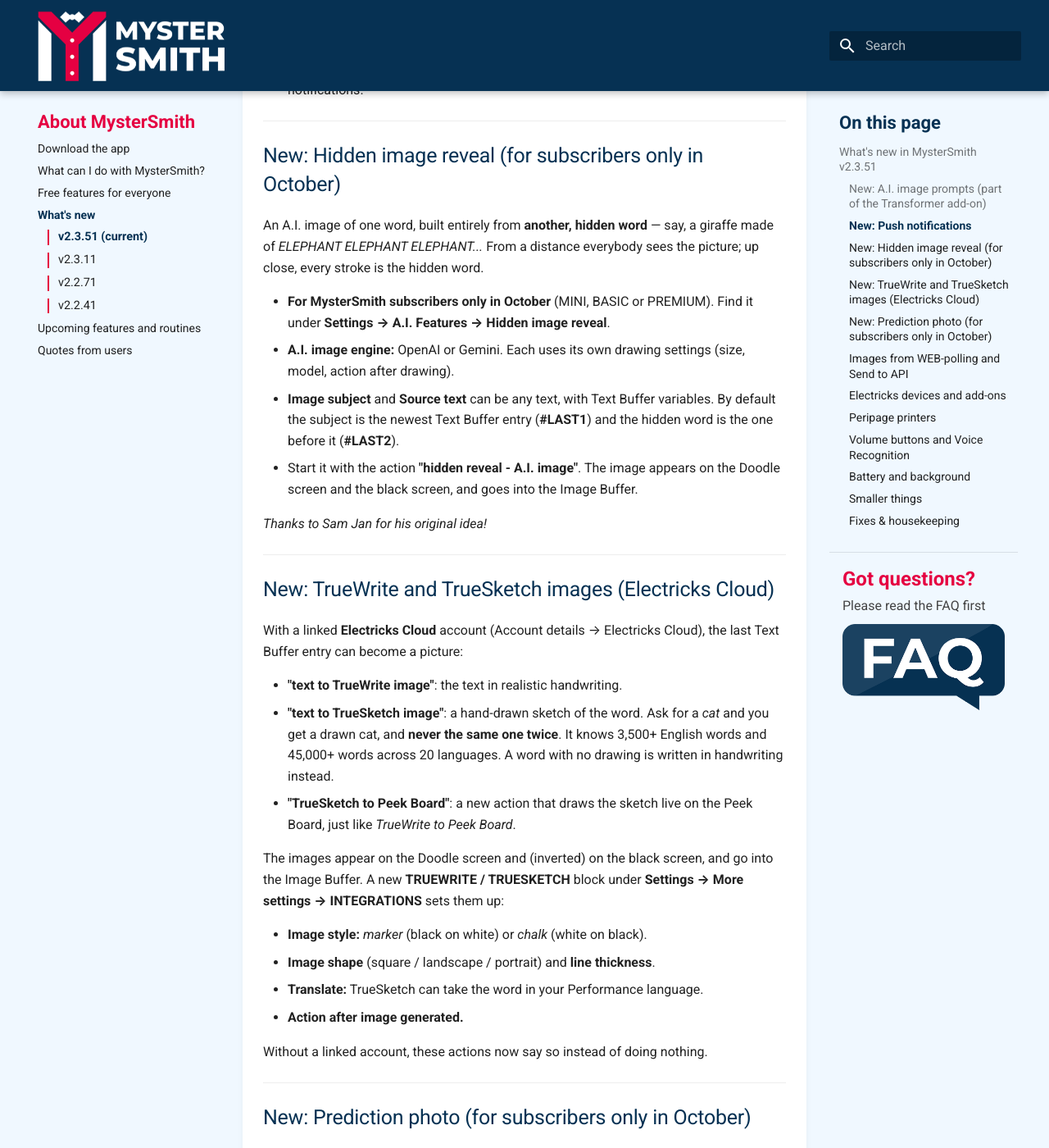
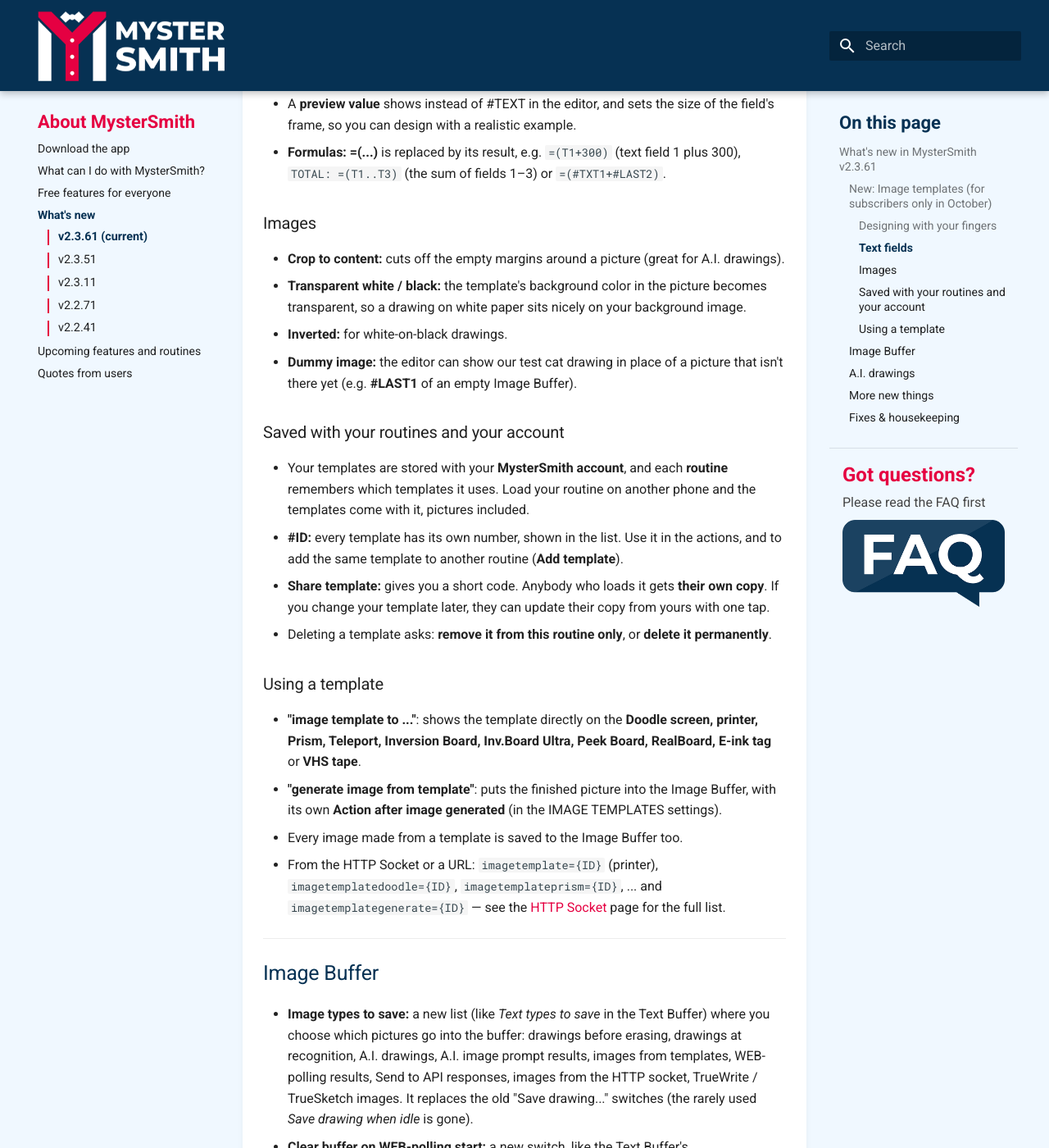
Before and after one commit to ragcsalo/mystersmith-docs, an MkDocs documentation site: the page built from docs/about-mystersmith/whats-new.md, in a window 1280 px wide and 1400 px high, scrolled down 1555 px. Shown: the whole window at 82% size. Built offline with MkDocs 1.6.1 and Material for MkDocs 9.7.7, drawn with Linux system fonts in a browser that asks for light colours; some of the changed text lies outside the part shown.

Commit message:
What's new: v2.3.61 (image templates, Image Buffer, A.I. drawings); v2.3.51 archived; HTTP Socket: imagetemplate* parameters
Co-Authored-By: Claude Opus 5.5 <noreply@anthropic.com>

```diff
--- a/docs/about-mystersmith/whats-new.md
+++ b/docs/about-mystersmith/whats-new.md
@@ -1,140 +1,91 @@
 ---
 title: "What's new"
-date: 2026-10-19 12:00:00
+date: 2026-10-22 12:00:00
 ---
 
-# What's new in MysterSmith v2.3.51
+# What's new in MysterSmith v2.3.61
 
-Since **v2.3.11**, MysterSmith has learned to make pictures: **your own A.I. image prompts**, **hidden-word A.I. images**, hand-drawn **TrueWrite / TrueSketch** images from the Electricks Cloud, **prediction photos** with any date you like, and images arriving straight from your **WEB-polling** and **Send to API** sources. It can also receive **push notifications** now. On top of that: better Peripage support, battery savings, and a lot of fixes. Here are the highlights. :-)
+Since **v2.3.51**, MysterSmith has a brand-new tool: the **Image Template Editor**. Design a picture once — a background, images and text fields — and send it to your printer, Doodle screen or any display device, filled with whatever just happened in your routine: the spectator's word, a fresh A.I. drawing, a calculated number. Around it: a smarter **Image Buffer**, better **A.I. drawings**, new actions and a few important fixes. Here are the highlights. :-)
 
 ---
 
-## New: A.I. image prompts (part of the Transformer add-on)
+## New: Image templates (for subscribers only in October)
 
-Your own image prompts, next to the text prompts you already know:
+Find it under **Settings → Output / Screens → IMAGE TEMPLATES → Manage templates**. A template is made of:
 
-* The old **A.I. PROMPTS** section is now two: **A.I. TEXT PROMPTS** and **A.I. IMAGE PROMPTS**.
-* **Image prompts:** a list of your own prompts that describe the image to create, e.g. *"a simple black and white sketch of #TEXT"*. They use the same Text Buffer variables as the text prompts (**#TEXT**, **#TXT1**..**#TXT9**, **#LAST1**..**#LAST9**).
-* **A.I. image engine:** OpenAI GPT or Google Gemini (the engine's own drawing settings are used: size, model).
-* Run one with the new action **"execute A.I. image prompt"** (pick the prompt by its number), or from the HTTP Socket / a URL with `aiimageprompt={N}`. The image appears on the Doodle screen and the black screen, and goes into the Image Buffer.
-* **Action after image generated:** its own trigger for the image prompts.
+* a **background image**: from your gallery, your last photo or the last Image Buffer image (cover / contain, white or black background),
+* any number of **images**: a picture from your phone, an image **URL** (downloaded fresh each time the template is used) or an **Image Buffer** image: **#IMAGE** (the last one), **#IMG1**..**#IMG9** (from the oldest), **#LAST1**..**#LAST9** (from the newest),
+* any number of **text fields**: fixed text and/or Text Buffer variables (**#TEXT**, **#TXT1**..**#TXT9**, **#LAST1**..**#LAST9**), with any font, size, alignment and black or white color.
 
-The text prompts' action is now called **"execute A.I. text prompt"**, and its trigger **"Action after response received"**.
+You choose a **format** for each template (a ratio like 3:4, the printer's variable height, or the exact size of a display: Prism, Teleport, Inversion Board, Peek Board, RealBoard, VHS tape...), and the template is fitted to whatever device you send it to.
+
+### Designing with your fingers
+
+* **Tap** an element on the preview to pick it (its frame turns green). Overlapping elements can also be picked from the **"Fingers move"** list.
+* **One finger** moves it, **two fingers** zoom and rotate it.
+* **Double tap:** back to the center, without rotation.
+* **Two-finger double tap:** undo the last move.
+* **Snap:** *Grid* (edges and center of the canvas) or *Elements* (lines up with the other elements' edges and centers).
+* Only the picked element's settings are shown below the preview, so even a big template stays tidy.
+
+### Text fields
+
+* A **preview value** shows instead of #TEXT in the editor, and sets the size of the field's frame, so you can design with a realistic example.
+* **Formulas:** **=(...)** is replaced by its result, e.g. `=(T1+300)` (text field 1 plus 300), `TOTAL: =(T1..T3)` (the sum of fields 1–3) or `=(#TXT1+#LAST2)`.
+
+### Images
+
+* **Crop to content:** cuts off the empty margins around a picture (great for A.I. drawings).
+* **Transparent white / black:** the template's background color in the picture becomes transparent, so a drawing on white paper sits nicely on your background image.
+* **Inverted:** for white-on-black drawings.
+* **Dummy image:** the editor can show our test cat drawing in place of a picture that isn't there yet (e.g. **#LAST1** of an empty Image Buffer).
+
+### Saved with your routines and your account
+
+* Your templates are stored with your **MysterSmith account**, and each **routine** remembers which templates it uses. Load your routine on another phone and the templates come with it, pictures included.
+* **#ID:** every template has its own number, shown in the list. Use it in the actions, and to add the same template to another routine (**Add template**).
+* **Share template:** gives you a short code. Anybody who loads it gets **their own copy**. If you change your template later, they can update their copy from yours with one tap.
+* Deleting a template asks: **remove it from this routine only**, or **delete it permanently**.
+
+### Using a template
+
+* **"image template to ..."**: shows the template directly on the **Doodle screen, printer, Prism, Teleport, Inversion Board, Inv.Board Ultra, Peek Board, RealBoard, E-ink tag** or **VHS tape**.
+* **"generate image from template"**: puts the finished picture into the Image Buffer, with its own **Action after image generated** (in the IMAGE TEMPLATES settings).
+* Every image made from a template is saved to the Image Buffer too.
+* From the HTTP Socket or a URL: `imagetemplate={ID}` (printer), `imagetemplatedoodle={ID}`, `imagetemplateprism={ID}`, ... and `imagetemplategenerate={ID}` — see the [HTTP Socket](../api/http-socket.md) page for the full list.
 
 ---
 
-## New: Push notifications
+## Image Buffer
 
-MysterSmith can now receive notifications from us: about **important app updates** and **subscription renewals**.
-
-* They arrive like any other app notification, also when MysterSmith is closed. Tapping one opens the app.
-* While the app is open, the message is shown as a short note at the top of the screen for a few seconds, and **never** on the peek screen, the fake lock / home screens or the touch-peek black screen, so it can't give you away during a performance.
-* On Android the notifications have their own channel, **"MysterSmith messages"**, so you can switch them off in the phone's settings without touching the app's other notifications.
+* **Image types to save:** a new list (like *Text types to save* in the Text Buffer) where you choose which pictures go into the buffer: drawings before erasing, drawings at recognition, A.I. drawings, A.I. image prompt results, images from templates, WEB-polling results, Send to API responses, images from the HTTP socket, TrueWrite / TrueSketch images. It replaces the old "Save drawing..." switches (the rarely used *Save drawing when idle* is gone).
+* **Clear buffer on WEB-polling start:** a new switch, like the Text Buffer's.
+* **New actions:** *image buffer to* **Prism, Teleport, E-ink tag, VHS tape, Reinkstone** and **printer**.
+* **Peek Board:** the *last photo* and *image buffer* actions are back.
 
 ---
 
-## New: Hidden image reveal (for subscribers only in October)
+## A.I. drawings
 
-An A.I. image of one word, built entirely from **another, hidden word** — say, a giraffe made of *ELEPHANT ELEPHANT ELEPHANT...* From a distance everybody sees the picture; up close, every stroke is the hidden word.
-
-* **For MysterSmith subscribers only in October** (MINI, BASIC or PREMIUM). Find it under **Settings → A.I. Features → Hidden image reveal**.
-* **A.I. image engine:** OpenAI or Gemini. Each uses its own drawing settings (size, model, action after drawing).
-* **Image subject** and **Source text** can be any text, with Text Buffer variables. By default the subject is the newest Text Buffer entry (**#LAST1**) and the hidden word is the one before it (**#LAST2**).
-* Start it with the action **"hidden reveal - A.I. image"**. The image appears on the Doodle screen and the black screen, and goes into the Image Buffer.
-
-*Thanks to Sam Jan for his original idea!*
+* A.I. drawings go into the Image Buffer **immediately** and in their **original size** (before, a smaller copy from the Doodle screen was saved after a few seconds).
+* The **"Action after ... drawing"** and **"Action after image generated"** triggers can be set to *immediately* again — they always wait until the drawing is in the buffer.
+* **Use thicker lines for drawings:** a new option for OpenAI and for Gemini (bold Sharpie lines).
+* **OpenAI drawings** look much more like a real child's drawing now.
 
 ---
 
-## New: TrueWrite and TrueSketch images (Electricks Cloud)
+## More new things
 
-With a linked **Electricks Cloud** account (Account details → Electricks Cloud), the last Text Buffer entry can become a picture:
-
-* **"text to TrueWrite image"**: the text in realistic handwriting.
-* **"text to TrueSketch image"**: a hand-drawn sketch of the word. Ask for a *cat* and you get a drawn cat, and **never the same one twice**. It knows 3,500+ English words and 45,000+ words across 20 languages. A word with no drawing is written in handwriting instead.
-* **"TrueSketch to Peek Board"**: a new action that draws the sketch live on the Peek Board, just like *TrueWrite to Peek Board*.
-
-The images appear on the Doodle screen and (inverted) on the black screen, and go into the Image Buffer. A new **TRUEWRITE / TRUESKETCH** block under **Settings → More settings → INTEGRATIONS** sets them up:
-
-* **Image style:** *marker* (black on white) or *chalk* (white on black).
-* **Image shape** (square / landscape / portrait) and **line thickness**.
-* **Translate:** TrueSketch can take the word in your Performance language.
-* **Action after image generated.**
-
-Without a linked account, these actions now say so instead of doing nothing.
-
----
-
-## New: Prediction photo (for subscribers only in October)
-
-Put an image into the phone's gallery as if it had been taken earlier. The settings are under **Settings → Output / Screens → PREDICTION PHOTO**:
-
-* **Photo date:** *now*, *days ago*, or a *custom date & time*.
-* **Time source:** a *fixed time*, or the **last time from the Text Buffer** (a time the spectator named). The date still follows the Photo date setting.
-* **Overwrite last photo** (Android, on by default): a new prediction photo replaces the one saved before, so only one stays in the gallery.
-* New actions: **"save image to phone gallery"** (saves the current Image Buffer image with that date) and **"delete last saved photo"**.
-* The date and time are set with wheel pickers on Android and with the native pickers on iOS.
-* On Android the photo gets the right date in every gallery app.
-
----
-
-## Images from WEB-polling and Send to API
-
-* When the answer of a **WEB-polling** source or a **Send to API** call contains an image (an image URL or base64 data in a JSON field), the image is **saved into the Image Buffer**. The same image is saved only once.
-* **WEB-polling** takes the images from the fields you set for the source.
-* **Send to API** takes images from every field by default. To pick the fields, add **`#image=fieldname`** to the URL (several fields: `#image=field1,field2`).
-* **WEB-polling URLs can use Text Buffer variables:** `#TEXT`, `#TXT1`..`#TXT9`, `#LAST1`..`#LAST9`.
-* **"poll once"** now always processes the answer, and the *action after* waits until the images are saved.
-
-**No Image Buffer add-on?** The **last image** is still kept, whether it came from WEB-polling, Send to API, an A.I. drawing, TrueWrite / TrueSketch or Topix. It can be saved to the phone gallery like any other.
-
----
-
-## Electricks devices and add-ons
-
-* **PeekSmith 3, Bond, SB Watch 2, MrCard and Iarvel Card:** the **External Displays** add-on is enough to use their buttons too (on the PeekSmith 3 also the gyroscope and the magnet). No Advanced Input Methods add-on is needed for them.
-* The add-on requirement started on **16 October 2026**. A connect notice tells you when a device needs an add-on you don't have.
-* **Account details** shows your **Electricks Cloud migration code** for your PeekSmith add-ons, with a copy button and a link to redeem it.
-
----
-
-## Peripage printers
-
-* Support for the **PeriPage P21 HD** and the **P21+** (304 dpi).
-* A new print speed: **"official Peripage app"**. It sends the job the same way the printer's own app does. It's the default for the P21 family, and it's offered only on the models where it works.
-* While one printer is connecting, the app no longer jumps to another paired printer, and a dropped printer reconnects only to itself.
-* *Fixed:* a Peripage bug on iOS.
-
----
-
-## Volume buttons and Voice Recognition
-
-* **Test volume buttons:** a START / STOP test in the volume button settings. It shows each detected press as a short message, without running any action.
-* Starting **Voice Recognition** switches the volume button control off, and switches it back on when it stops.
-* The volume buttons are released when you **EXIT** the app.
-* *Fixed:* some Voice Recognition bugs. A voice command now runs once per sentence, and the predefined text recall works again.
-
----
-
-## Battery and background
-
-* **Keep app alive in background:** a new switch in **OTHER SETTINGS**, on by default. Turn it off if you don't need MysterSmith working in the background, to save battery.
-* No Bluetooth scanning while the app is in the background.
-* **Apple Watch:** a new **"Close watch app"** in the APPLE WATCH settings, which works when the watch is in standby too.
-
----
-
-## Smaller things
-
-* **Choice lists** open scrolled to the selected item, and the **font lists** use bigger letters.
-* **Doodle:** finger drawing is smooth again, even on slower iPhones.
-* **Camera pens (Penthal, Ultra Sharpie):** a stray dot far from the writing (a camera misread) is left out, so it no longer throws off the drawing.
-* New versions with important bug fixes are always shown, even if you hide minor updates.
+* **New actions:** *vibrate short*, *vibrate long* and *vibrate double*.
+* **ACRONYM WORD LIST:** the *Input letter position (1-6)* switch became a **Letter position** list: *flexible (by input)* or *fixed (1)* .. *fixed (6)*. With a fixed position, the readable letters are in that position of each word.
+* **Voice Recorder:** load audio files from your phone or from a URL, save the last A.I. voice, and a new **stop audio playback** action.
 
 ---
 
 ## Fixes & housekeeping
 
+* **Romanized text:** with the PeekSmith 3 *Roboto* text size, some texts (like a playing card) were saved into the Text Buffer as numbers. Fixed. The **"Transform Chinese/Hebrew text"** switch has moved to the **Text Buffer** settings, because it affects every Text Buffer entry.
+* Fixed some Voice Recorder file syncing bugs.
 * plus many smaller fixes across the app.
 
 ---
--- a/docs/javascripts/ms-version-nav.js
+++ b/docs/javascripts/ms-version-nav.js
@@ -5,7 +5,8 @@
   // All documented "What's new" versions, newest first.
   // Add a new line here whenever a version gets its own page.
   var VERSIONS = [
-    { label: "v2.3.51 (current)", path: "/about-mystersmith/whats-new/" },
+    { label: "v2.3.61 (current)", path: "/about-mystersmith/whats-new/" },
+    { label: "v2.3.51",           path: "/about-mystersmith/whats-new-v2-3-51/" },
     { label: "v2.3.11",           path: "/about-mystersmith/whats-new-v2-3-11/" },
     { label: "v2.2.71",           path: "/about-mystersmith/whats-new-v2-2-71/" },
     { label: "v2.2.41",           path: "/about-mystersmith/whats-new-v2-2-41/" }
```
Also changed, not shown: docs/about-mystersmith/whats-new-v2-2-41.md (+1 -1 lines), docs/about-mystersmith/whats-new-v2-2-71.md (+1 -1 lines), docs/about-mystersmith/whats-new-v2-3-11.md (+1 -1 lines), docs/about-mystersmith/whats-new-v2-3-51.md (added, +151 -0 lines), docs/api/http-socket.md (+11 -1 lines).
